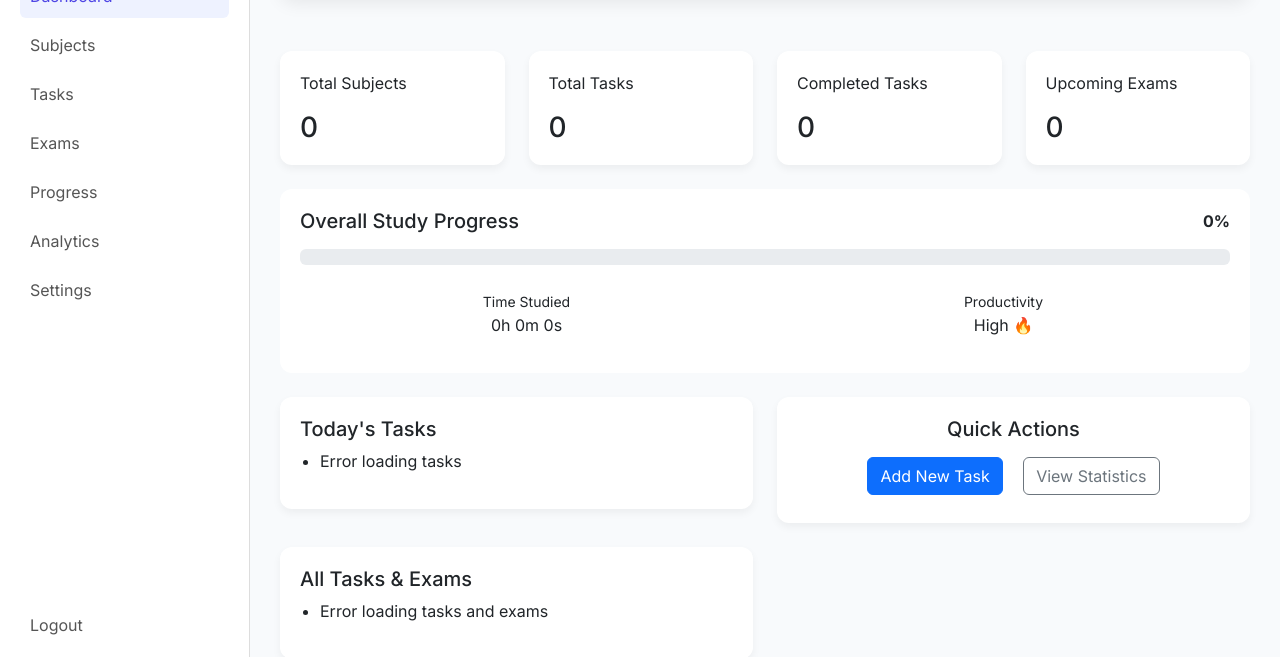
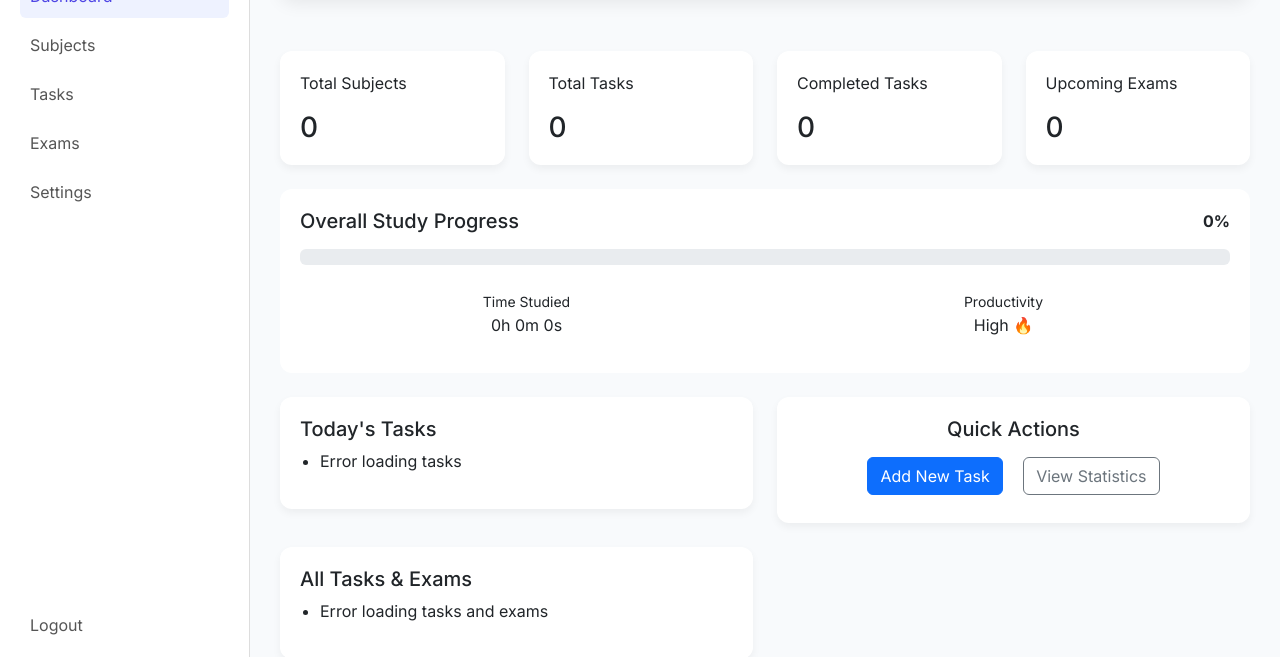
Before and after one commit to manjotzkaur/Study-to-Success, a plain HTML site: page study2success/frontend/dashboard.html in a window 1280 px wide. Shown: the part 143-800 px from the top of the page. Drawn offline with nearby package versions, Linux system fonts and the light colour scheme; no server answers.

Commit message:
Update dashboard.html

```diff
--- a/study2success/frontend/dashboard.html
+++ b/study2success/frontend/dashboard.html
@@ -34,8 +34,6 @@
     <a href="subjects.html">Subjects</a>
     <a href="task.html">Tasks</a>
     <a href="exam.html">Exams</a>
-    <a href="progress.html">Progress</a>
-    <a href="analytics.html">Analytics</a>
     <a href="settings.html">Settings</a>
     <div class="logout">
       <a href="#" onclick="logout()">Logout</a>
```
